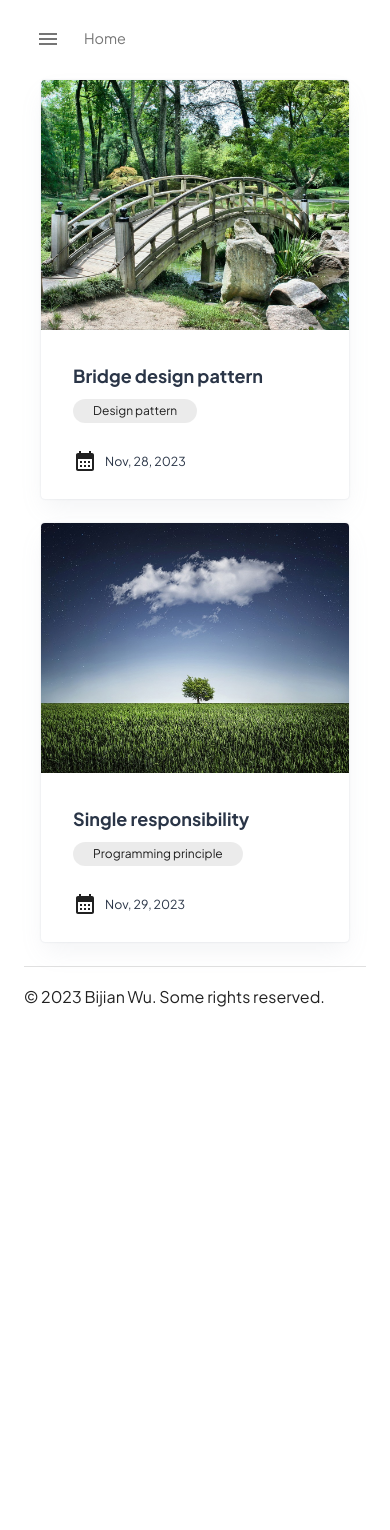
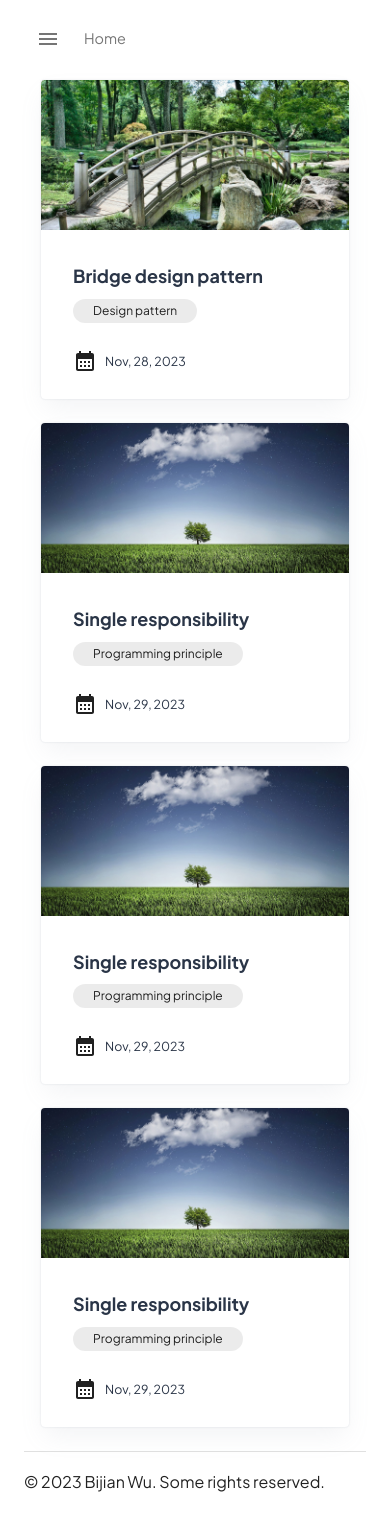
Before and after one commit to BijianWu/blog, a React (Create React App) app: page / in a window 390 px wide. Shown: the top 1530 px of the page. Before the commit the page ends 1075 px from the top, so only its background shows below. Built offline with nearby package versions, Linux system fonts and the light colour scheme.

Commit message:
break point for the image size on mobile under 500 px for blog posts

```diff
--- a/src/blog/BlogPost.jsx
+++ b/src/blog/BlogPost.jsx
@@ -1,17 +1,17 @@
-import { Button, Card, CardActions, CardContent, CardMedia, Chip, Container, Paper, Stack, Typography } from "@mui/material";
+import { Button, Card, CardActions, CardContent, CardMedia, Chip, Container, Paper, Stack, Typography, useMediaQuery, useTheme } from "@mui/material";
 import React, { useState } from "react";
 import CalendarMonthIcon from '@mui/icons-material/CalendarMonth';
 import { useNavigate } from "react-router-dom";
-import StypedSmallChip from "../components/StypedSmallChip";
 import StypedDisplayOnlySmallChip from "../components/StypedDisplayOnlySmallChip";
 
 export default function BlogPost({imageUrl, title, dateString, tagLabel, route}){
     const navigate = useNavigate();
+    const mdMatches = useMediaQuery('(min-width:500px)');
     return <>
 
     <Card onClick={ () => navigate(`posts/${route}`) } elevation={1} sx={{  minWidth: "90%" ,transition: "transform 0.3s ease-in-out, box-shadow 300ms cubic-bezier(0.4, 0, 0.2, 1) 0ms", "&:hover": { transform: "scale3d(1.05, 1.05, 1)", boxShadow: "rgba(236, 175, 114, 1) 0px 0px 8px 0px, rgba(145, 158, 171, 0.12) 0px 12px 24px -4px" },     maxWidth: 400, borderRadius: 1, boxShadow: "rgba(145, 158, 171, 0.3) 0px 0px 2px 0px, rgba(145, 158, 171, 0.12) 0px 12px 24px -4px" }}>
       <CardMedia
-        sx={{ height: 250 }}
+        sx={{ height: mdMatches ? 240 : 150 }}
         image={imageUrl}
         title={title}
       />
--- a/src/blog/BlogPosts.jsx
+++ b/src/blog/BlogPosts.jsx
@@ -18,7 +18,12 @@ export default function BlogPosts(){
         <Grid item xl={4} md={6} xs={12} display={mdMatches ? "" : "flex"} justifyContent={"center"} alignItems={"center"}>
             <SingleResponsibilityBlogPost />
         </Grid>
-
+        <Grid item xl={4} md={6} xs={12} display={mdMatches ? "" : "flex"} justifyContent={"center"} alignItems={"center"}>
+            <SingleResponsibilityBlogPost />
+        </Grid>
+        <Grid item xl={4} md={6} xs={12} display={mdMatches ? "" : "flex"} justifyContent={"center"} alignItems={"center"}>
+            <SingleResponsibilityBlogPost />
+        </Grid>
         {/* <Grid item xl={4} md={6} xs={12} display={mdMatches ? "" : "flex"} justifyContent={"center"} alignItems={"center"}>
             <BridgeDesignPatternBlogPost />
         </Grid> */}
```
